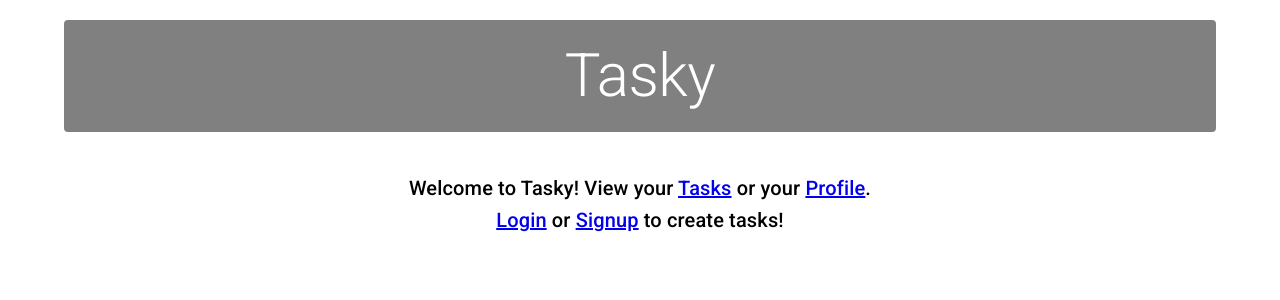
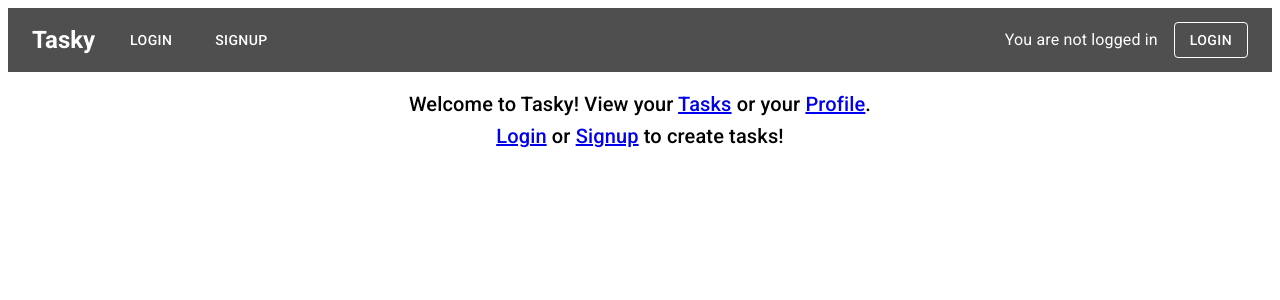
Before and after one commit to Filippo-Dimarzio/web-api-labs, a React (Vite) app in the folder tasky/: page / in a window 1280 px wide. Shown: the top 300 px of the page. Built offline with nearby package versions, Linux system fonts and the light colour scheme.

Commit message:
Site Header added

```diff
--- a/tasky/src/App.jsx
+++ b/tasky/src/App.jsx
@@ -4,35 +4,16 @@ import SignupPage from "./pages/signupPage";
 import TasksPage from "./pages/tasksPage";
 import StartPage from "./pages/startPage";
 import ProfilePage from "./pages/profilePage";
-import { Container, Typography } from "@mui/material";
 import AuthContextProvider from "./contexts/authContext";
 import ProtectedRoutes from "./protectedRoutes";
+import Header from "./components/SiteHeader";
 import './App.css';
 
 const App = () => {
   return (
     <BrowserRouter>
       <AuthContextProvider>
-        {/* App Header */}
-          <Container component="main">
-            <Typography
-              component="h1"
-              variant="h2"
-              align="center"
-              gutterBottom
-              sx={{
-                backgroundColor: 'gray',
-                textAlign: 'center',
-                color: 'white',
-                padding: '20px',
-                margin: '20px 0 40px 0',
-                borderRadius: '4px'
-              }}
-            >
-              Tasky
-            </Typography>
-          </Container>
-        {/* End App Header */}
+        <Header />
 
         <Routes>
           <Route path="/" element={< StartPage />} />
--- /dev/null
+++ b/tasky/src/components/SiteHeader.jsx
@@ -0,0 +1,76 @@
+import { useContext } from "react";
+import { useNavigate, Link } from "react-router";
+import { AuthContext } from "../contexts/authContext";
+import { AppBar, Toolbar, Box, Typography, Button } from "@mui/material";
+
+const Header = () => {
+  const context = useContext(AuthContext);
+  const navigate = useNavigate();
+
+  return (
+    <AppBar position="static" elevation={0} sx={{ bgcolor: "#4f4f4f", mb: '1em'}}>
+      <Toolbar sx={{ justifyContent: "space-between" }}>
+        <Box sx={{ display: "flex", alignItems: "center", gap: 3 }}>
+          <Typography
+            variant="h5"
+            component={Link}
+            to="/"
+            sx={{ color: "inherit", textDecoration: "none", fontWeight: "bold" }}
+          >
+            Tasky
+          </Typography>
+
+          <Box component="nav" sx={{ display: "flex", gap: 3 }}>
+            {context.isAuthenticated ? (
+              <>
+                <Button color="inherit" component={Link} to="/tasks">
+                  Tasks
+                </Button>
+                <Button color="inherit" component={Link} to="/profile">
+                  Profile
+                </Button>
+              </>
+            ) : (
+              <>
+                <Button color="inherit" component={Link} to="/login">
+                  Login
+                </Button>
+                <Button color="inherit" component={Link} to="/signup">
+                  Signup
+                </Button>
+              </>
+            )}
+          </Box>
+        </Box>
+
+        <Box sx={{ display: "flex", alignItems: "center", gap: 2 }}>
+          {context.isAuthenticated ? (
+            <>
+              <Typography>Welcome {context.userName}!</Typography>
+              <Button
+                color="inherit"
+                variant="outlined"
+                onClick={() => context.signout()}
+              >
+                Sign out
+              </Button>
+            </>
+          ) : (
+            <>
+              <Typography>You are not logged in</Typography>
+              <Button
+                color="inherit"
+                variant="outlined"
+                onClick={() => navigate("/login")}
+              >
+                Login
+              </Button>
+            </>
+          )}
+        </Box>
+      </Toolbar>
+    </AppBar>
+  );
+};
+
+export default Header;
```
